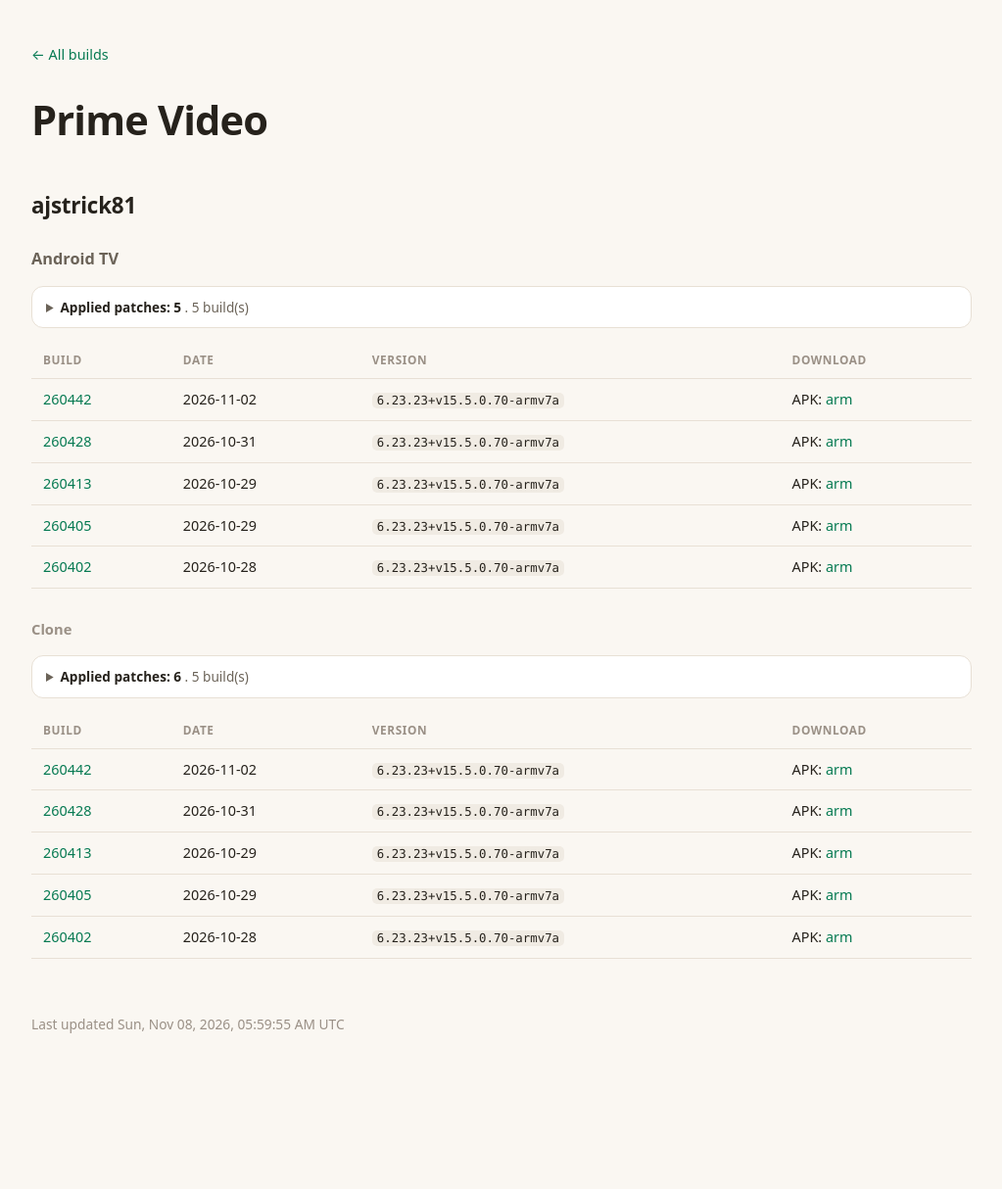
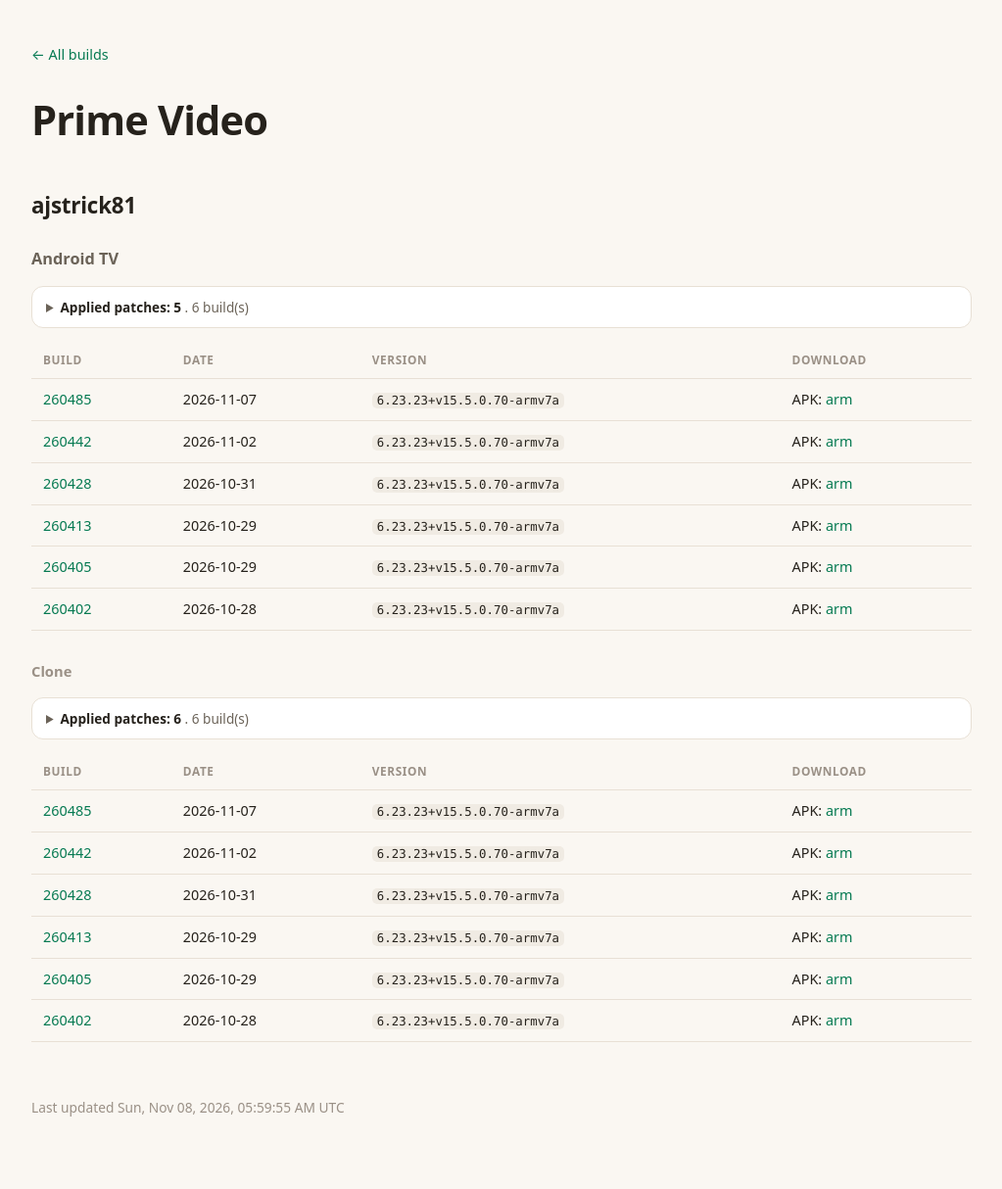
Before and after one commit to nullcpy/archive, a Jekyll site: the page built from apps/primevideo/index.md, in a window 1280 px wide. Shown: the whole page at 98% size, without its empty margins (128-1151 px from the left). Built offline with Jekyll 4.4.1, drawn with Linux system fonts in a browser that asks for light colours; before the commit the page ends 1129 px from its top, so only the background shows below that.

Commit message:
chore: rebuild the archive Pages surface [skip ci]

```diff
--- a/apps/primevideo/index.md
+++ b/apps/primevideo/index.md
@@ -8,7 +8,7 @@ title: Prime Video
 
 ### Android TV
 
-<details><summary><b>Applied patches: 5</b> . 5 build(s)</summary>
+<details><summary><b>Applied patches: 5</b> . 6 build(s)</summary>
 <ul>
 <li>Bundle native ad-strip hook</li>
 <li>Disable auto-updates</li>
@@ -20,6 +20,7 @@ title: Prime Video
 
 | Build | Date | Version | Download |
 |---|---|---|---|
+| [260485](https://github.com/nullcpy/archive/releases/tag/260485) | 2026-11-07 | `6.23.23+v15.5.0.70-armv7a` | APK: [arm](https://github.com/nullcpy/archive/releases/download/260485/prime-video-ajstrick81-android-tv-v6.23.23+v15.5.0.70-armv7a-arm-v7a.apk) |
 | [260442](https://github.com/nullcpy/archive/releases/tag/260442) | 2026-11-02 | `6.23.23+v15.5.0.70-armv7a` | APK: [arm](https://github.com/nullcpy/archive/releases/download/260442/prime-video-ajstrick81-android-tv-v6.23.23+v15.5.0.70-armv7a-arm-v7a.apk) |
 | [260428](https://github.com/nullcpy/archive/releases/tag/260428) | 2026-10-31 | `6.23.23+v15.5.0.70-armv7a` | APK: [arm](https://github.com/nullcpy/archive/releases/download/260428/prime-video-ajstrick81-android-tv-v6.23.23+v15.5.0.70-armv7a-arm-v7a.apk) |
 | [260413](https://github.com/nullcpy/archive/releases/tag/260413) | 2026-10-29 | `6.23.23+v15.5.0.70-armv7a` | APK: [arm](https://github.com/nullcpy/archive/releases/download/260413/prime-video-ajstrick81-android-tv-v6.23.23+v15.5.0.70-armv7a-arm-v7a.apk) |
@@ -28,7 +29,7 @@ title: Prime Video
 
 #### Clone
 
-<details><summary><b>Applied patches: 6</b> . 5 build(s)</summary>
+<details><summary><b>Applied patches: 6</b> . 6 build(s)</summary>
 <ul>
 <li>Bundle native ad-strip hook</li>
 <li>Clone Prime Video</li>
@@ -41,6 +42,7 @@ title: Prime Video
 
 | Build | Date | Version | Download |
 |---|---|---|---|
+| [260485](https://github.com/nullcpy/archive/releases/tag/260485) | 2026-11-07 | `6.23.23+v15.5.0.70-armv7a` | APK: [arm](https://github.com/nullcpy/archive/releases/download/260485/prime-video-ajstrick81-android-tv-clone-v6.23.23+v15.5.0.70-armv7a-arm-v7a.apk) |
 | [260442](https://github.com/nullcpy/archive/releases/tag/260442) | 2026-11-02 | `6.23.23+v15.5.0.70-armv7a` | APK: [arm](https://github.com/nullcpy/archive/releases/download/260442/prime-video-ajstrick81-android-tv-clone-v6.23.23+v15.5.0.70-armv7a-arm-v7a.apk) |
 | [260428](https://github.com/nullcpy/archive/releases/tag/260428) | 2026-10-31 | `6.23.23+v15.5.0.70-armv7a` | APK: [arm](https://github.com/nullcpy/archive/releases/download/260428/prime-video-ajstrick81-android-tv-clone-v6.23.23+v15.5.0.70-armv7a-arm-v7a.apk) |
 | [260413](https://github.com/nullcpy/archive/releases/tag/260413) | 2026-10-29 | `6.23.23+v15.5.0.70-armv7a` | APK: [arm](https://github.com/nullcpy/archive/releases/download/260413/prime-video-ajstrick81-android-tv-clone-v6.23.23+v15.5.0.70-armv7a-arm-v7a.apk) |
```
Also changed, not shown: apps/hbomax/index.md (+2 -1 lines), apps/peacock/index.md (+2 -1 lines), apps/plutotv/index.md (+2 -1 lines), apps/twitch/index.md (+18 -17 lines), index.md (+8 -8 lines).
